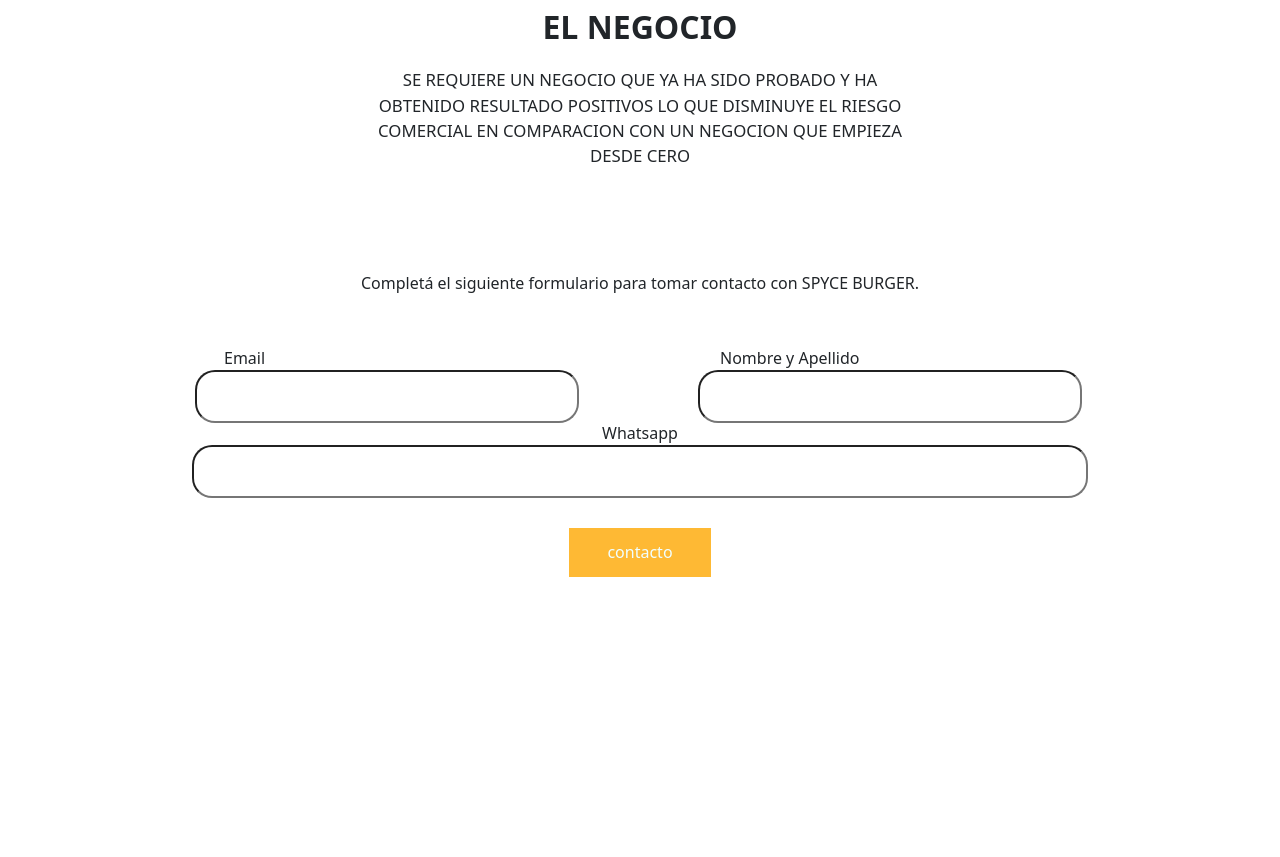
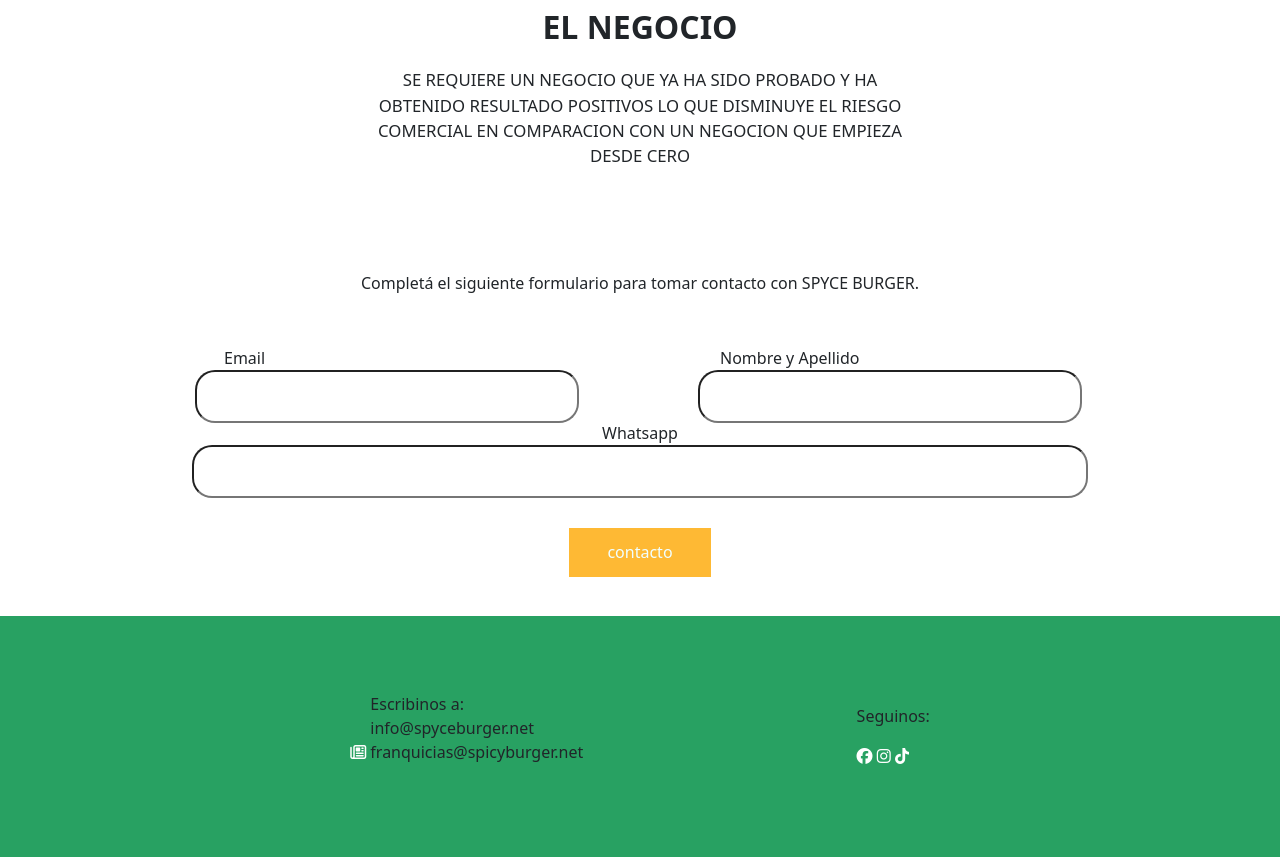
Before and after one commit to melanycpm1/PreEntrega2-Catalan, a plain HTML site: page page/franquicias.html in a window 1280 px wide. Shown: the part 920-1777 px from the top of the page. Before the commit the page ends 1536 px from the top, so only its background shows below. Drawn offline with nearby package versions, Linux system fonts and the light colour scheme.

Commit message:
diseño del footer

```diff
--- a/page/franquicias.html
+++ b/page/franquicias.html
@@ -79,6 +79,23 @@
             </form>
         </section>
     </main>
+    <footer class="footer">
+        <div>
+            <div class="icono">
+                <i class="fa-regular fa-newspaper" style="color: #ffffff;"></i>
+            </div>
+            <div class="textoo">
+                <p>Escribinos a:<br>info@spyceburger.net<br> franquicias@spicyburger.net</p>
+            </div>
+        </div>
+        <div>
+            <p>Seguinos:</p>
+            <i class="fa-brands fa-facebook" style="color: #ffffff;"></i>
+            <i class="fa-brands fa-instagram" style="color: #ffffff;"></i>
+            <i class="fa-brands fa-tiktok" style="color: #ffffff;"></i>
+        </div>
+        </section>
+    </footer>
     <script src="https://kit.fontawesome.com/51c4455d4f.js" crossorigin="anonymous"></script>
     <script src="https://cdn.jsdelivr.net/npm/bootstrap@5.3.2/dist/js/bootstrap.bundle.min.js"></script>
 </body>
```
